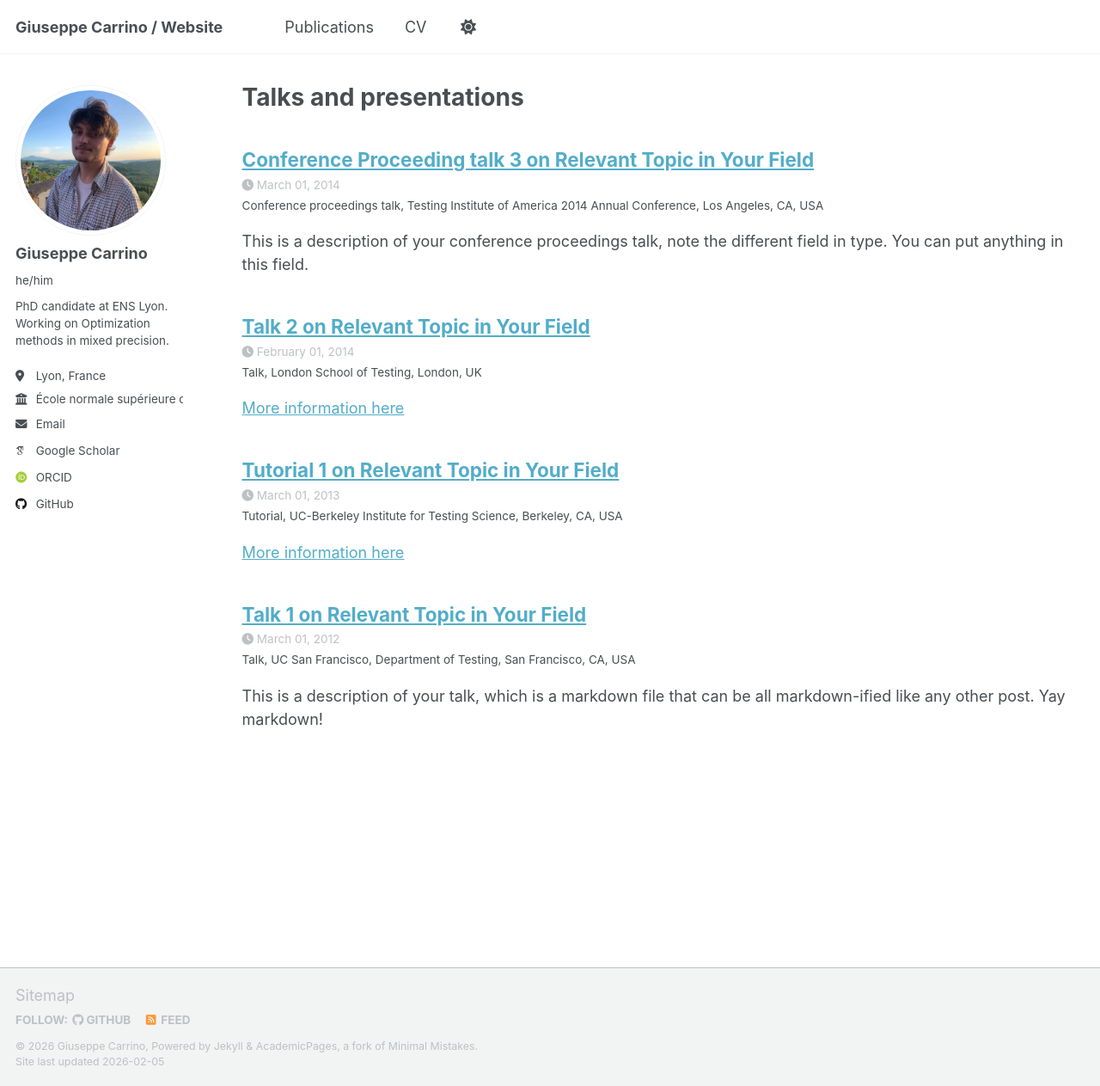
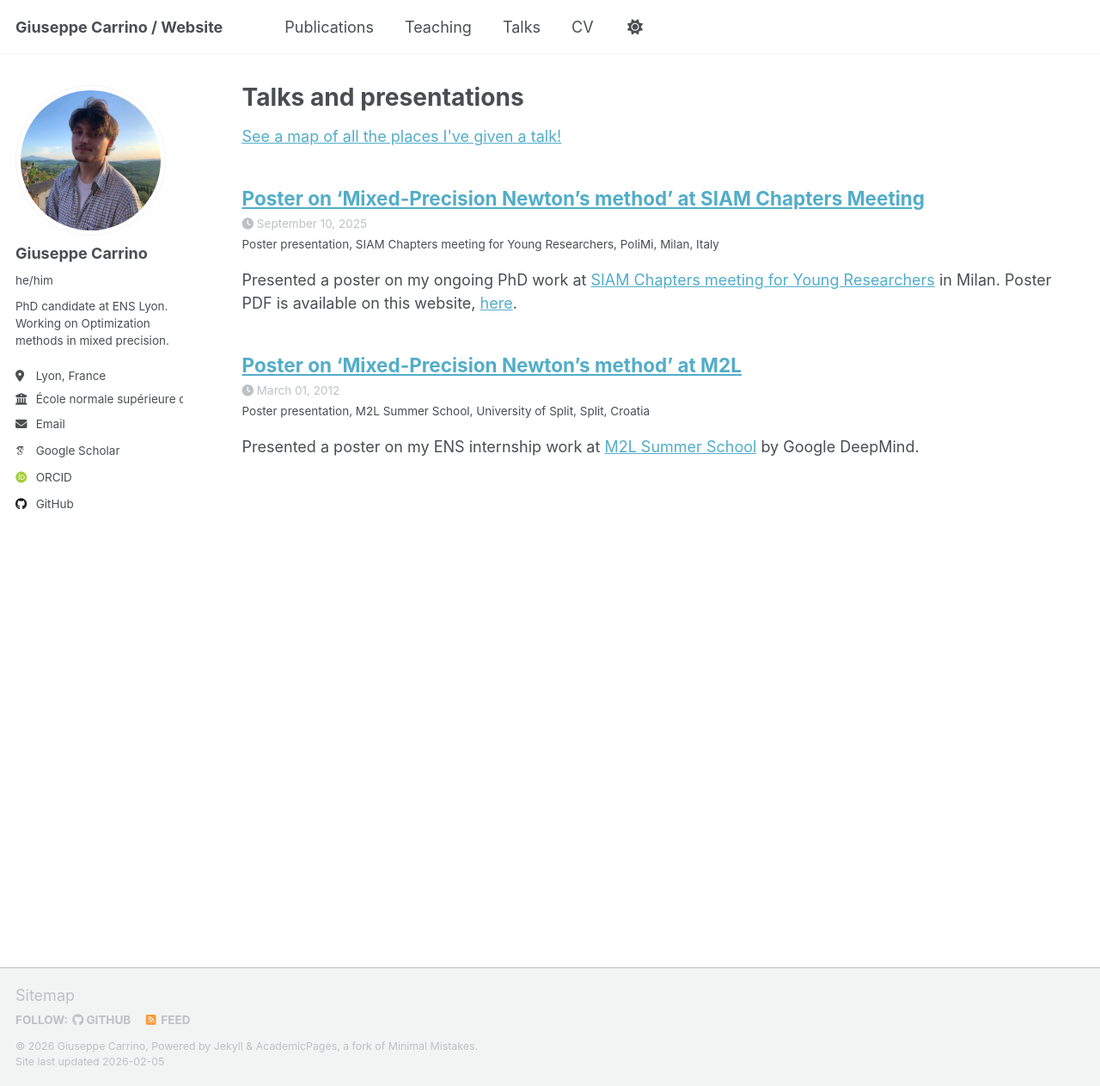
Before and after one commit to JosephCarrino/josephcarrino.github.io, a Jekyll site: the page built from _pages/talks.html, in a window 1280 px wide and 1263 px high. Shown: the whole window at 86% size. Built offline with Jekyll 4.4.1, drawn with Linux system fonts in a browser that asks for light colours; some web fonts are replaced; a script that is not in the unit is left out; a file with an impossible date is left out.

Commit message:
Talks and Teaching

```diff
--- a/_config.yml
+++ b/_config.yml
@@ -93,7 +93,7 @@ breadcrumbs              : false # true, false (default)
 words_per_minute         : 160
 future                   : true
 read_more                : "disabled" # if enabled, adds "Read more" links to excerpts
-talkmap_link             : false      #change to true to add link to talkmap on talks page
+talkmap_link             : true      #change to true to add link to talkmap on talks page
 comments:
   provider               : # false (default), "disqus", "discourse", "facebook", "google-plus", "staticman", "custom"
   disqus:
--- a/_data/navigation.yml
+++ b/_data/navigation.yml
@@ -11,8 +11,11 @@ main:
   - title: "Publications"
     url: /publications/
 
-  # - title: "Teaching"
-  #   url: /teaching/
+  - title: "Teaching"
+    url: /teaching/
+
+  - title: "Talks"
+    url: /talks/
 
   - title: "CV"
     url: /cv/
--- a/_talks/2012-03-01-talk-1.md
+++ /dev/null
@@ -1,11 +0,0 @@
----
-title: "Talk 1 on Relevant Topic in Your Field"
-collection: talks
-type: "Talk"
-permalink: /talks/2012-03-01-talk-1
-venue: "UC San Francisco, Department of Testing"
-date: 2012-03-01
-location: "San Francisco, CA, USA"
----
-
-This is a description of your talk, which is a markdown file that can be all markdown-ified like any other post. Yay markdown!
--- a/_talks/2013-03-01-tutorial-1.md
+++ /dev/null
@@ -1,13 +0,0 @@
----
-title: "Tutorial 1 on Relevant Topic in Your Field"
-collection: talks
-type: "Tutorial"
-permalink: /talks/2013-03-01-tutorial-1
-venue: "UC-Berkeley Institute for Testing Science"
-date: 2013-03-01
-location: "Berkeley, CA, USA"
----
-
-[More information here](http://exampleurl.com)
-
-This is a description of your tutorial, note the different field in type. This is a markdown files that can be all markdown-ified like any other post. Yay markdown!
--- a/_talks/2014-02-01-talk-2.md
+++ /dev/null
@@ -1,13 +0,0 @@
----
-title: "Talk 2 on Relevant Topic in Your Field"
-collection: talks
-type: "Talk"
-permalink: /talks/2014-02-01-talk-2
-venue: "London School of Testing"
-date: 2014-02-01
-location: "London, UK"
----
-
-[More information here](http://example2.com)
-
-This is a description of your talk, which is a markdown files that can be all markdown-ified like any other post. Yay markdown!
--- a/_talks/2014-03-01-talk-3.md
+++ /dev/null
@@ -1,11 +0,0 @@
----
-title: "Conference Proceeding talk 3 on Relevant Topic in Your Field"
-collection: talks
-type: "Conference proceedings talk"
-permalink: /talks/2014-03-01-talk-3
-venue: "Testing Institute of America 2014 Annual Conference"
-date: 2014-03-01
-location: "Los Angeles, CA, USA"
----
-
-This is a description of your conference proceedings talk, note the different field in type. You can put anything in this field.
--- /dev/null
+++ b/_talks/2025-01-29-siam.md
@@ -0,0 +1,11 @@
+---
+title: "Poster on 'Mixed-Precision Newton's method' at SIAM Chapters Meeting"
+collection: talks
+type: "Poster presentation"
+permalink: /talks/2025-01-29-siam
+venue: "SIAM Chapters meeting for Young Researchers"
+date: 2025-09-10
+location: "PoliMi, Milan, Italy"
+---
+
+Presented a poster on my ongoing PhD work at [SIAM Chapters meeting for Young Researchers](https://polimi-siam-studentchapter.github.io/home) in Milan. Poster PDF is available on this website, [here](https://josephcarrino.github.io/files/Poster_SIAM_Chapters.pdf).
--- /dev/null
+++ b/_talks/2025-09-10-m2l.md
@@ -0,0 +1,11 @@
+---
+title: "Poster on 'Mixed-Precision Newton's method' at M2L"
+collection: talks
+type: "Poster presentation"
+permalink: /talks/2025-09-10-m2l
+venue: "M2L Summer School"
+date: 2012-03-01
+location: "University of Split, Split, Croatia"
+---
+
+Presented a poster on my ENS internship work at [M2L Summer School](https://www.m2lschool.org/home) by Google DeepMind.
```
Also changed, not shown: _teaching/2014-spring-teaching-1.md (deleted, +0 -20 lines), _teaching/2015-spring-teaching-2.md (deleted, +0 -20 lines), _teaching/2026-td-ml.md (added, +22 -0 lines).
